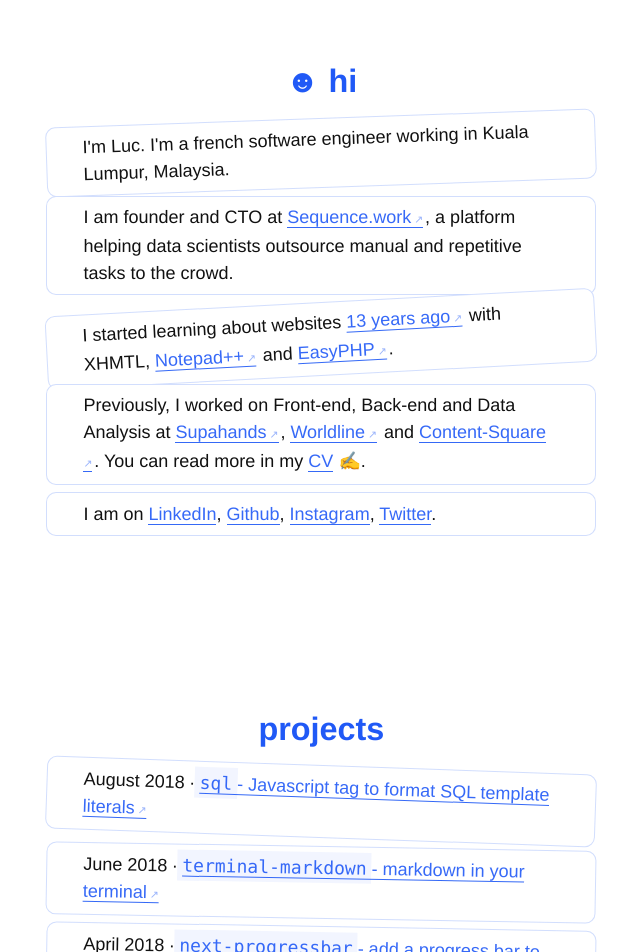
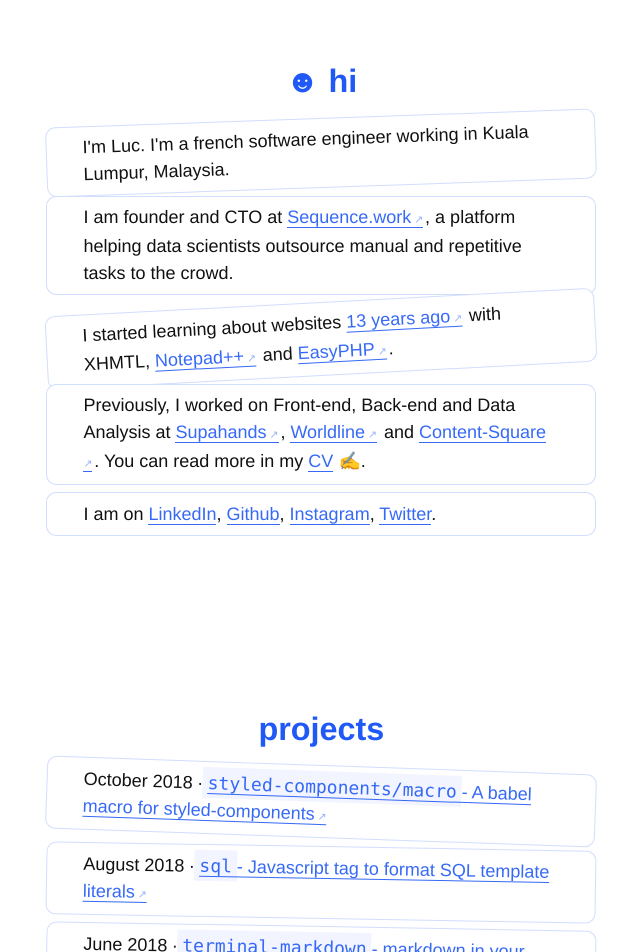
Before and after one commit to lucleray/luc.im, a Next.js app: page / in a window 1280 px wide. Shown: the top 952 px of the page, without its empty margins (56-696 px from the left). Built offline with nearby package versions, Linux system fonts and the light colour scheme; a web font is replaced by a local one.

Commit message:
add babel macro for styled-components

```diff
--- a/pages/index.js
+++ b/pages/index.js
@@ -11,6 +11,15 @@ import { H2, Card } from '../components/paragraphs'
 import { LightText, InlineCode } from '../components/inline'
 
 const mywork = [
+  {
+    id: 'babel-macro-styled-components',
+    date: 'October 2018',
+    title: [
+      <InlineCode>styled-components/macro</InlineCode>,
+      ' - A babel macro for styled-components'
+    ],
+    url: 'https://www.styled-components.com/docs/tooling#babel-macro'
+  },
   {
     id: 'sql',
     date: 'August 2018',
```
